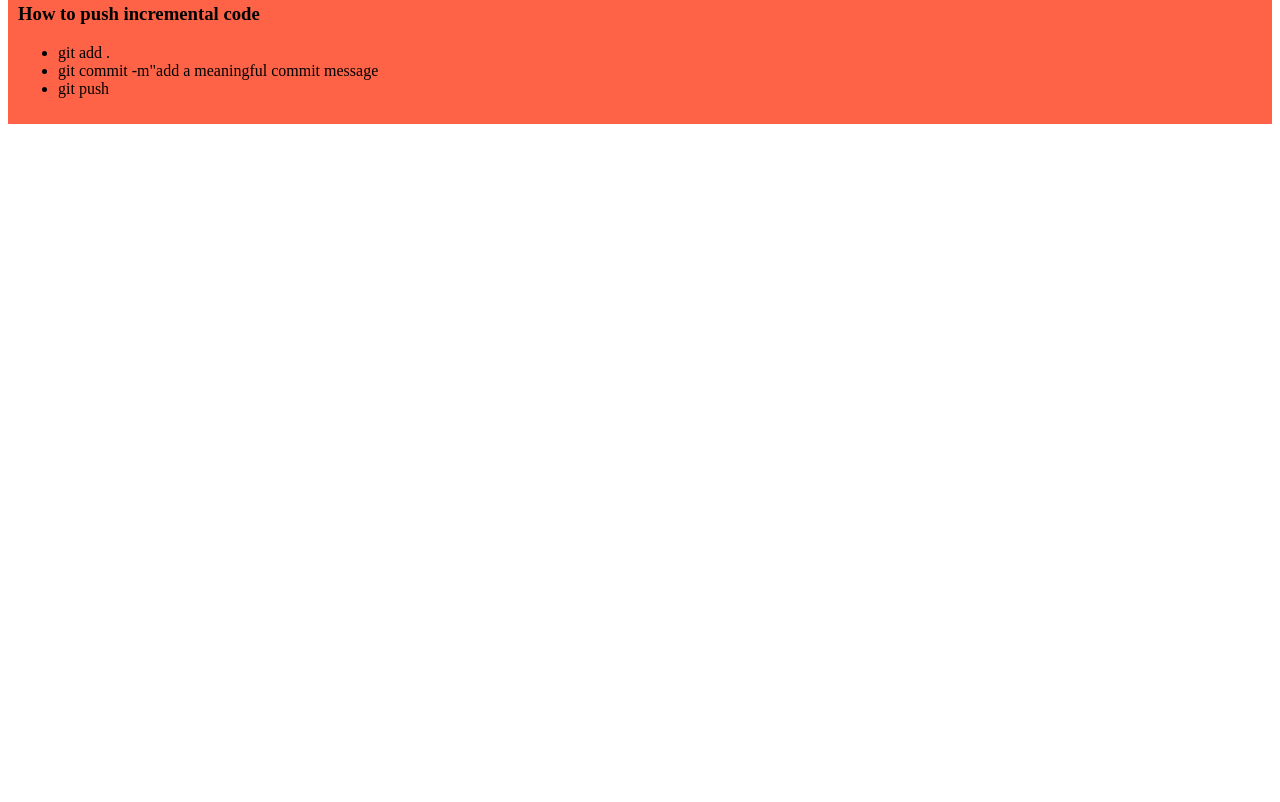
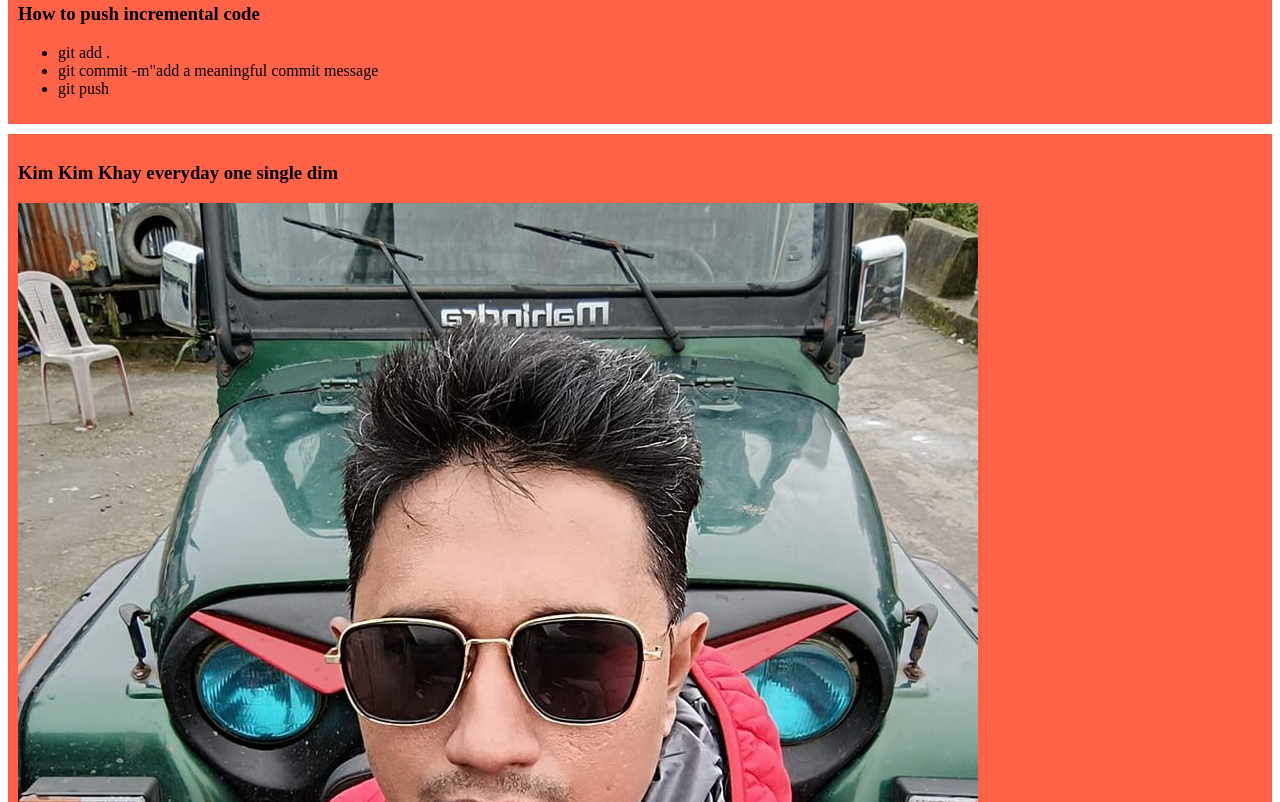
Before and after one commit to S-M-ZAHIDUR-RAHMAN/my-simple-website, a plain HTML site: page index.html in a window 1280 px wide. Shown: the part 458-1260 px from the top of the page. Before the commit the page ends 800 px from the top, so only its background shows below. Drawn offline with Linux system fonts and the light colour scheme.

Commit message:
Kim khay dim

```diff
--- a/index.html
+++ b/index.html
@@ -27,6 +27,10 @@
             <li>git push</li>
         </ul>
     </div>
+    <div>
+        <h3>Kim Kim Khay everyday one single dim</h3>
+        <img src="Image/zahid.jpg" alt="">
+    </div>
 
 </body>
 </html>
```
Also changed, not shown: Image/My travel Blog.jpg (added), Image/Travel with Zahid.png (added), Image/zahid.jpg (added).
